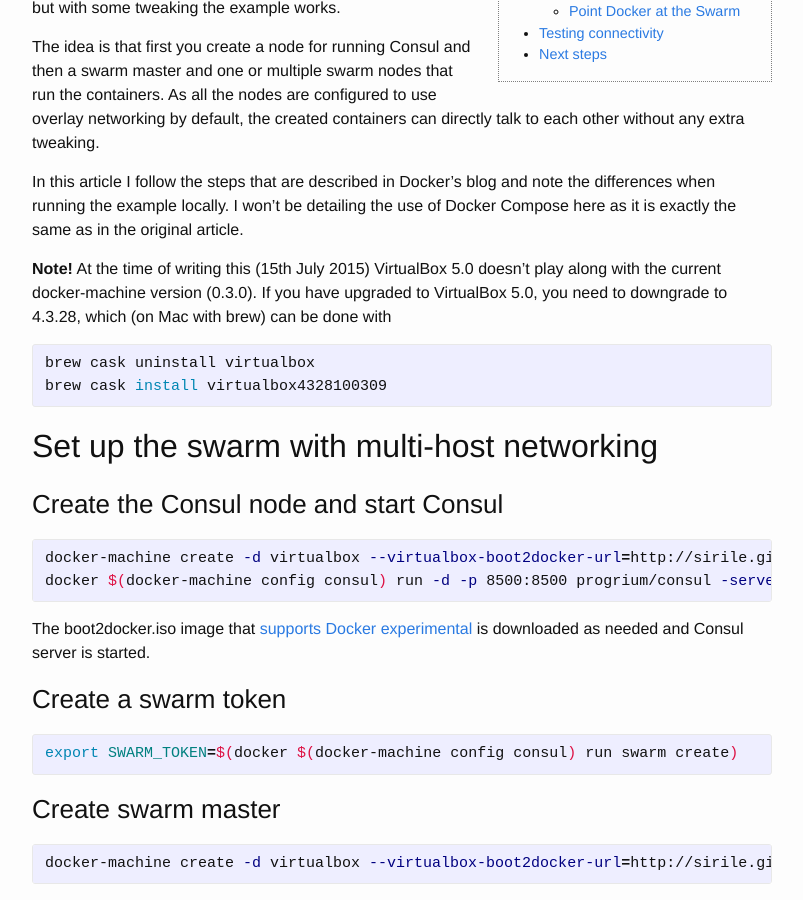
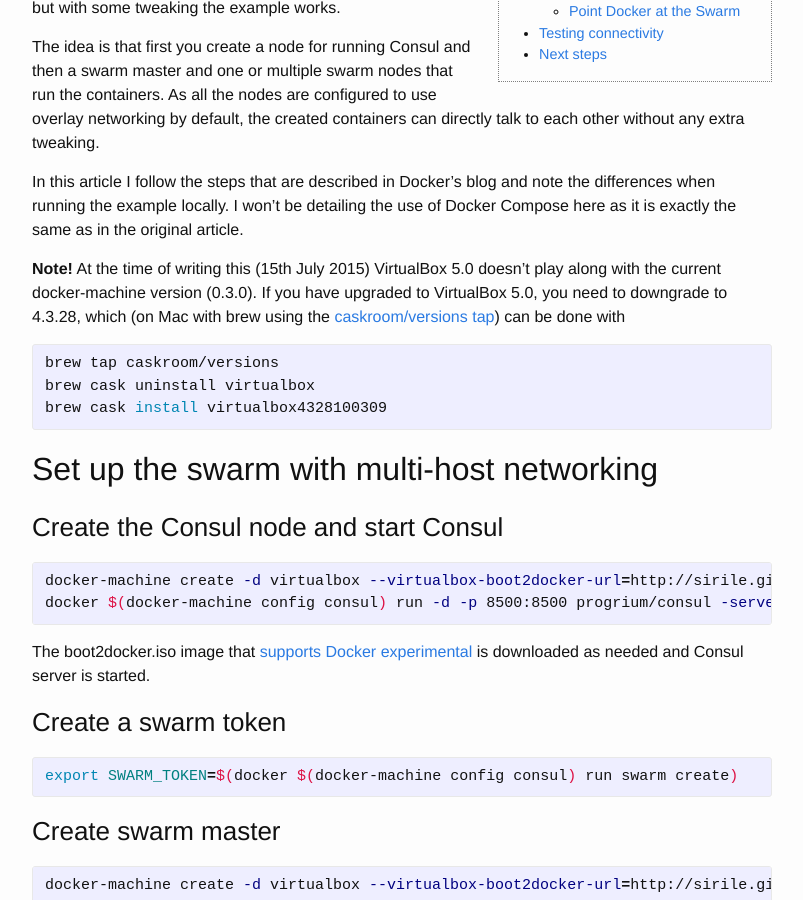
Before and after one commit to SirIle/sirile.github.io, a Jekyll site: the page built from _posts/2015-07-15-docker-swarm-and-experimental-multihost-networking-with-docker-machine-and-boot2docker.markdown, in a window 1280 px wide and 900 px high, scrolled down 510 px. Shown: the whole window, without its empty margins (238-1041 px from the left). Built offline with Jekyll 4.4.1, drawn with Linux system fonts in a browser that asks for light colours; nearby versions of some CDN libraries.

```diff
--- a/_posts/2015-07-15-docker-swarm-and-experimental-multihost-networking-with-docker-machine-and-boot2docker.markdown
+++ b/_posts/2015-07-15-docker-swarm-and-experimental-multihost-networking-with-docker-machine-and-boot2docker.markdown
@@ -23,9 +23,10 @@ The idea is that first you create a node for running Consul and then a swarm mas
 
 In this article I follow the steps that are described in Docker's blog and note the differences when running the example locally. I won't be detailing the use of Docker Compose here as it is exactly the same as in the original article.
 
-**Note!** At the time of writing this (15th July 2015) VirtualBox 5.0 doesn't play along with the current docker-machine version (0.3.0). If you have upgraded to VirtualBox 5.0, you need to downgrade to 4.3.28, which (on Mac with brew) can be done with
+**Note!** At the time of writing this (15th July 2015) VirtualBox 5.0 doesn't play along with the current docker-machine version (0.3.0). If you have upgraded to VirtualBox 5.0, you need to downgrade to 4.3.28, which (on Mac with brew using the [caskroom/versions tap](https://github.com/caskroom/homebrew-cask/blob/master/USAGE.md#additional-taps-optional)) can be done with
 
 {% highlight bash %}
+brew tap caskroom/versions
 brew cask uninstall virtualbox
 brew cask install virtualbox4328100309
 {% endhighlight %}
```
